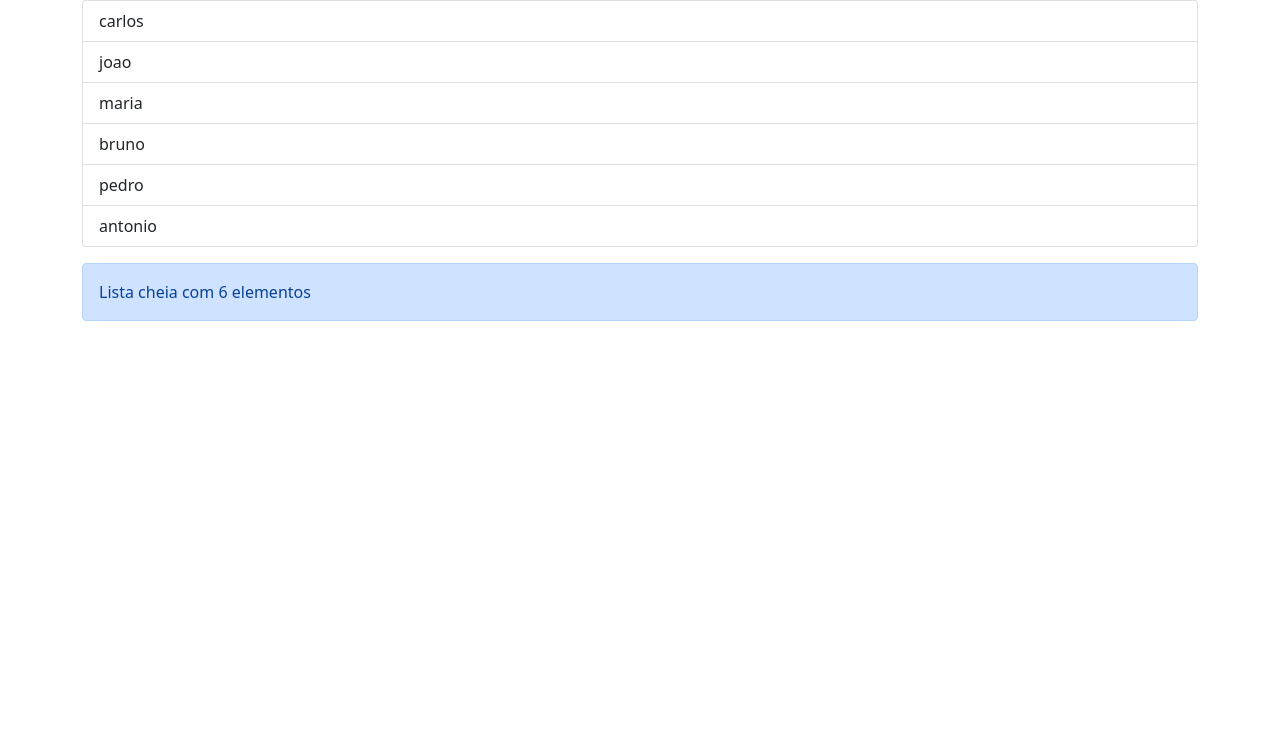
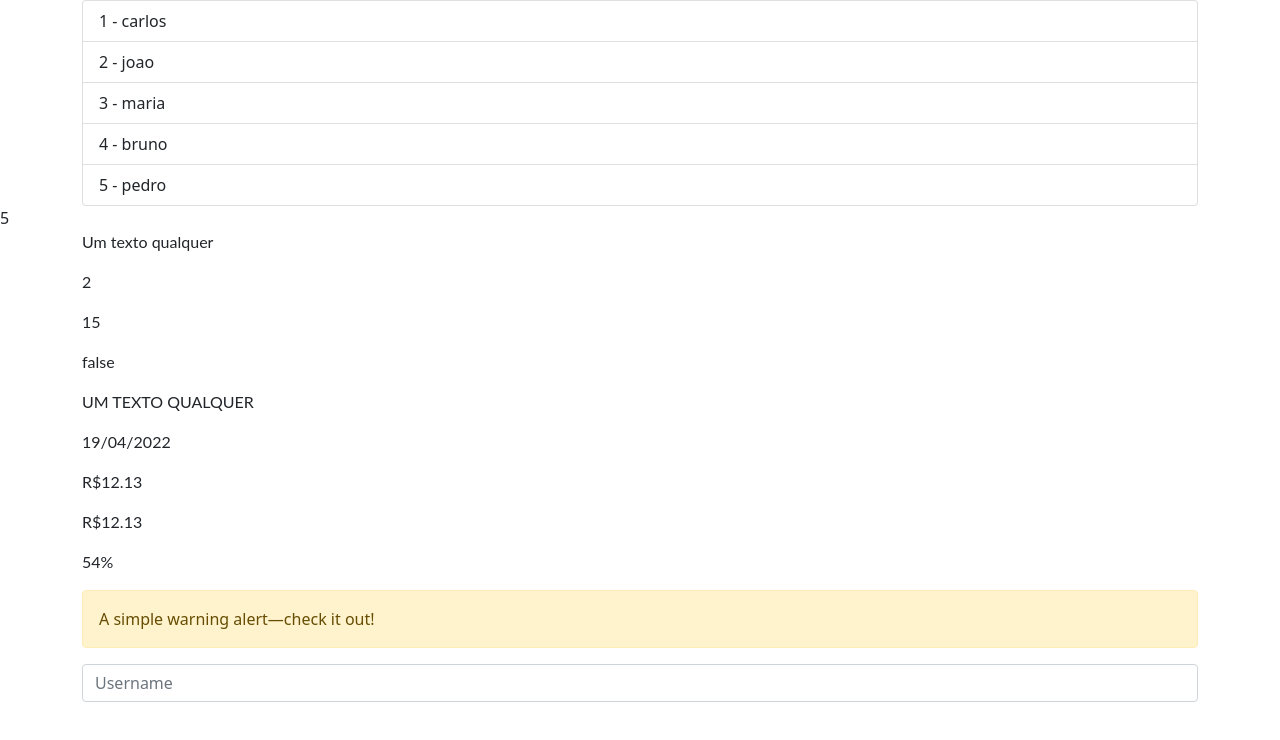
Before and after one commit to Fe14080/angular-Aula, an Angular app: page / in a window 1280 px wide. Shown: the top 740 px of the page. Built offline with nearby package versions, Linux system fonts and the light colour scheme.

Commit message:
2 files modified

```diff
--- a/src/app/app.component.html
+++ b/src/app/app.component.html
@@ -1,8 +1,12 @@
+<!-- Diretrizes esr=truturais *ngFor *ngIf-->
+
 <div class="container">
   <div class="row">
     <div class="col">
       <ul class="list-group">
-        <li *ngFor="let nome of lista" class="list-group-item">{{ nome }}</li>
+        <li *ngFor="let nome of lista; let i = index" class="list-group-item">
+          {{ i + 1 }} - {{ nome }}
+        </li>
         <!-- *ngFor=""  nesse caso criou uma variavel nome para cada elemento da lista do app.component.ts
         {{}} abrir duas chaves é para colocar elementos typescript no html
         -->
@@ -11,8 +15,60 @@
   </div>
 </div>
 
-<div *ngIf="lista.length > 5" class="container mt-3">
+<div *ngIf="getValor() as abc">{{ abc }}</div>
+
+<div *ngIf="lista.length > 5 as x" class="container mt-3">
   <div class="alert alert-primary" role="alert">
+    {{ x }}
     Lista cheia com {{ lista.length }} elementos
   </div>
 </div>
+
+<!-- Interpolação é abrir duas chaves para poder relacionar com as variaveis/atributos da classe no typescript -->
+<div class="container">
+  <p>{{ textoqualquer }}</p>
+
+  <p>{{ 1 + 1 }}</p>
+
+  <p>{{ getValor() * 3 }}</p>
+
+  <p>{{ true && false }}</p>
+
+  <!--
+    <img src="{{ urlimage }}" alt="" />
+
+    <img [src]="urlimage" alt="" />
+
+    <img bind-src="urlimage" alt="" />
+  -->
+
+  <!--[] atributo ou valor em volta de colchetes é databind
+      () atributo ou valor em volta de parenteses é um evento string/captura de evento-->
+
+  <p>{{ textoqualquer | uppercase }}</p>
+  <!-- utilizar o '|' pipe ja existe no angular certas funções pre definidas -->
+
+  <p>{{ data | date: 'dd/MM/YYYY' }}</p>
+
+  <p>{{ valor | currency: 'BRL' }}</p>
+  <p>R${{ valor }}</p>
+  <p>{{ 0.54 | percent }}</p>
+</div>
+
+<!-- diretrizes incorporadas -->
+<div class="container">
+  <div class="alert" [ngClass]="getclassname()" role="alert">
+    A simple warning alert—check it out!
+  </div>
+</div>
+
+<div class="container">
+  <input
+    (keyup)="onKeyUp($event)"
+    type="text"
+    class="form-control"
+    placeholder="Username"
+    aria-label="Username"
+    aria-describedby="basic-addon1"
+  />
+</div>
--- a/src/app/app.component.ts
+++ b/src/app/app.component.ts
@@ -6,5 +6,28 @@ import { Component, VERSION } from '@angular/core';
   styleUrls: ['./app.component.css'],
 })
 export class AppComponent {
-  lista: string[] = ['carlos', 'joao', 'maria', 'bruno', 'pedro', 'antonio'];
+  lista: string[] = ['carlos', 'joao', 'maria', 'bruno', 'pedro'];
+
+  textoqualquer: string = 'Um texto qualquer';
+
+  data: Date = new Date();
+
+  valor: number = 12.13;
+
+  urlimage: string =
+    'https://static8.depositphotos.com/1003924/886/i/600/depositphotos_8868243-stock-photo-spectrum-multicolored-eye-macro.jpg';
+
+  isSpecial: boolean = true;
+
+  onKeyUp(event) {
+    console.log(event.target.value);
+  }
+
+  getValor(): number {
+    return 5;
+  }
+
+  getclassname(): string {
+    return 'alert-warning';
+  }
 }
```
